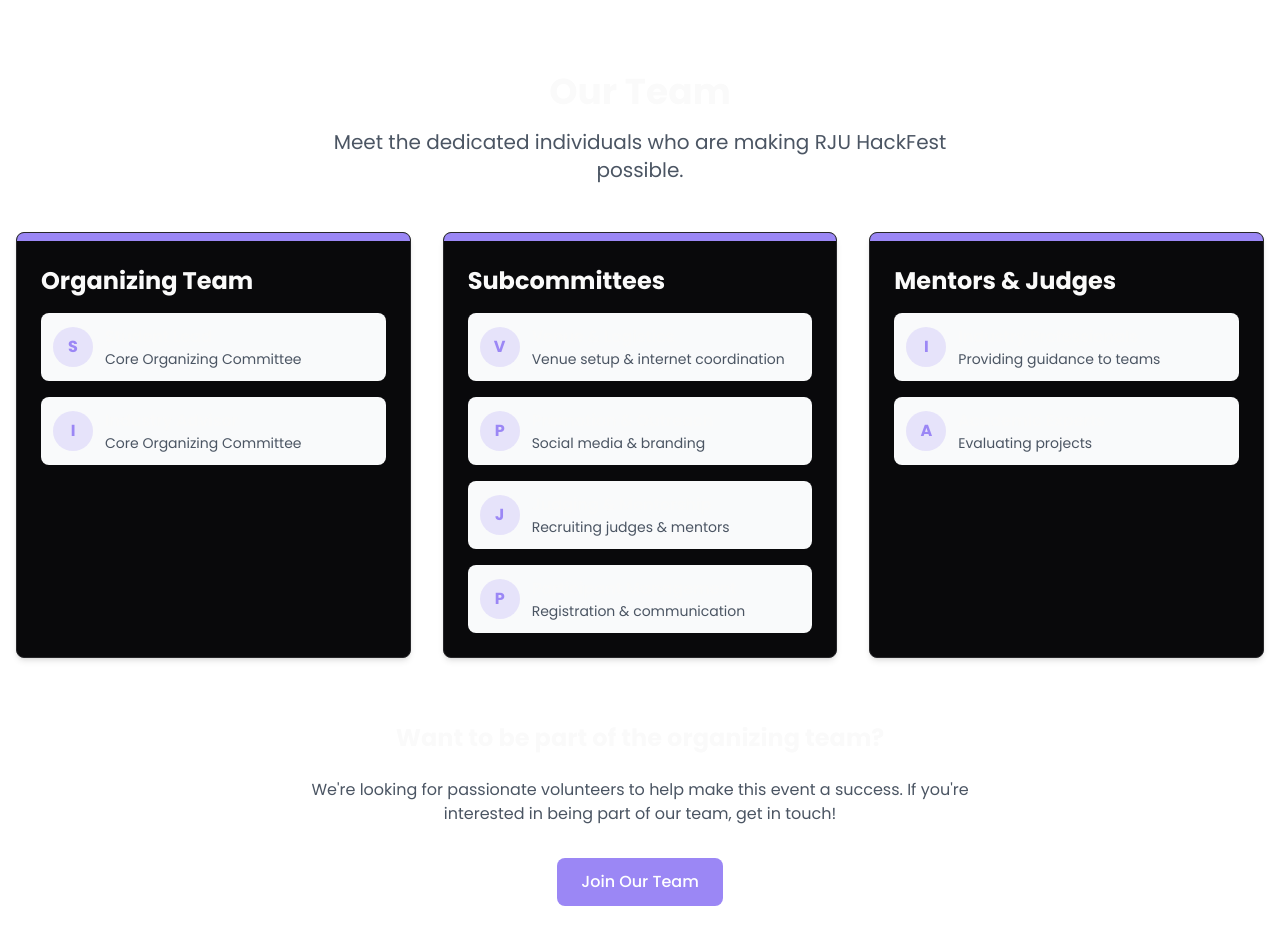
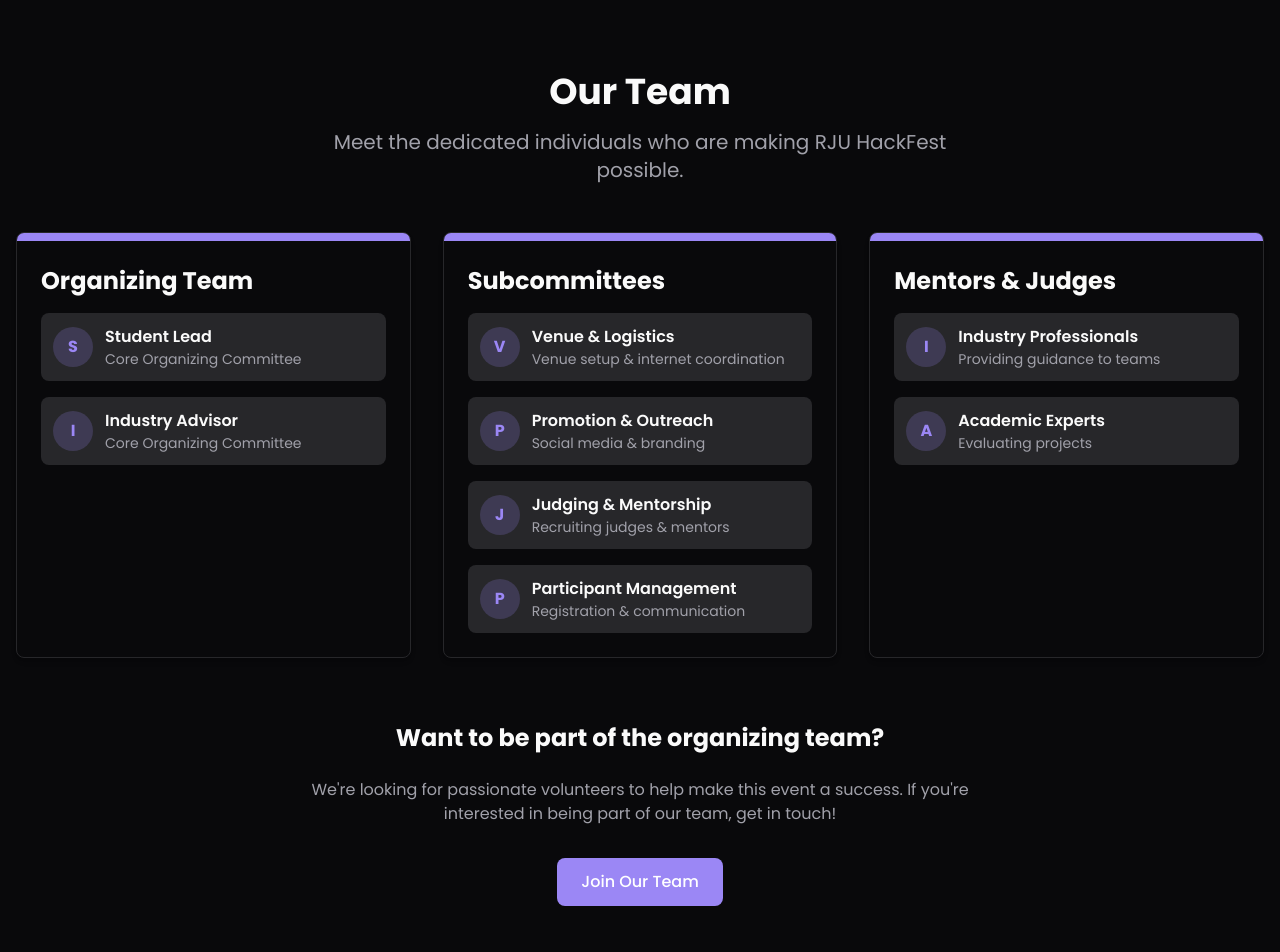
Before and after one commit to imgrooty/rju-hackfest-website, a React (Vite) app: page / in a window 1280 px wide. Shown: the part 4400-5352 px from the top of the page. Built offline with nearby package versions, Linux system fonts and the light colour scheme.

Commit message:
Fix: Apply theme to Team section
Apply the correct theme to the Team section to match the rest of the site.

```diff
--- a/src/components/Team.tsx
+++ b/src/components/Team.tsx
@@ -30,11 +30,11 @@ const Team: React.FC = () => {
   ];
 
   return (
-    <div id="team" className="py-20 bg-white">
+    <div id="team" className="py-20 bg-background">
       <div className="container mx-auto px-4">
         <div className="text-center mb-12">
           <h2 className="text-4xl font-bold mb-4">Our Team</h2>
-          <p className="text-xl text-gray-600 max-w-2xl mx-auto">
+          <p className="text-xl text-muted-foreground max-w-2xl mx-auto">
             Meet the dedicated individuals who are making RJU HackFest possible.
           </p>
         </div>
@@ -47,7 +47,7 @@ const Team: React.FC = () => {
                 <h3 className="text-2xl font-bold mb-4">{team.name}</h3>
                 <div className="space-y-4">
                   {team.members.map((member, mIndex) => (
-                    <div key={mIndex} className="flex items-center p-3 bg-gray-50 rounded-lg">
+                    <div key={mIndex} className="flex items-center p-3 bg-muted rounded-lg">
                       <div className="flex-shrink-0 w-10 h-10 bg-hackathon-primary/20 rounded-full flex items-center justify-center mr-3">
                         <span className="text-hackathon-primary font-bold">
                           {member.name.charAt(0)}
@@ -55,7 +55,7 @@ const Team: React.FC = () => {
                       </div>
                       <div>
                         <h4 className="font-semibold">{member.name}</h4>
-                        <p className="text-gray-600 text-sm">{member.role}</p>
+                        <p className="text-muted-foreground text-sm">{member.role}</p>
                       </div>
                     </div>
                   ))}
@@ -67,7 +67,7 @@ const Team: React.FC = () => {
 
         <div className="mt-16 text-center">
           <h3 className="text-2xl font-bold mb-6">Want to be part of the organizing team?</h3>
-          <p className="text-gray-600 max-w-2xl mx-auto mb-8">
+          <p className="text-muted-foreground max-w-2xl mx-auto mb-8">
             We're looking for passionate volunteers to help make this event a success.
             If you're interested in being part of our team, get in touch!
           </p>
```
